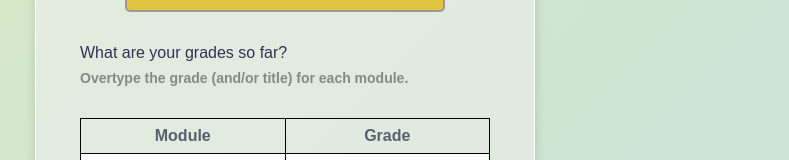
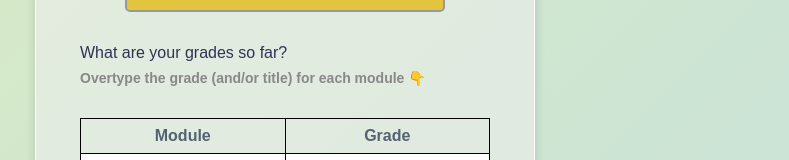
Before and after one commit to tj2904/vue-grade-calculator, a Vue app: page / in a window 1280 px wide. Shown: the part 240-400 px from the top of the page, without its empty margins (355-1144 px from the left). Built offline with nearby package versions, Linux system fonts and the light colour scheme; the HTML template or start-up script is replaced by a standard one.

Commit message:
Update App.vue

```diff
--- a/src/App.vue
+++ b/src/App.vue
@@ -20,7 +20,7 @@
 
 		<section class="grade-list">
 			<h3>What are your grades so far?</h3>
-			<h4>Overtype the grade (and/or title) for each module.</h4>
+			<h4>Overtype the grade (and/or title) for each module 👇</h4>
 		</section>
 
 		<section>
```
